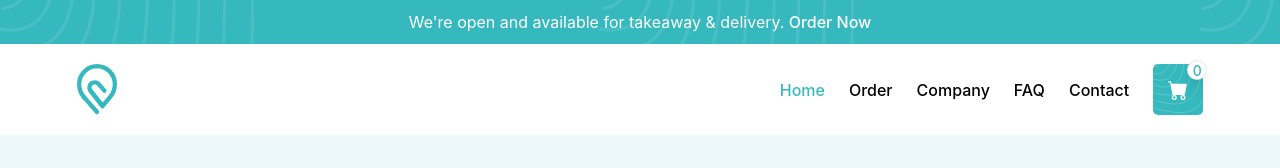
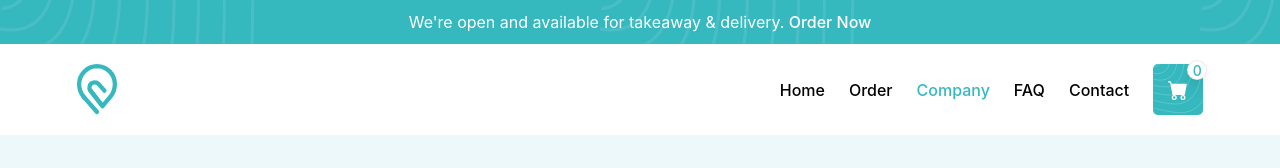
Before and after one commit to RameshBlue/restaurant-website, a React (Create React App) app: page /company in a window 1280 px wide. Shown: the top 168 px of the page. Built offline with nearby package versions, Linux system fonts and the light colour scheme.

Commit message:
link changes

```diff
--- a/src/App.jsx
+++ b/src/App.jsx
@@ -4,7 +4,7 @@ import { Link, Route, Router, Routes, useLocation } from "react-router-dom";
 import styled from "styled-components";
 import Footer from "./components/Footer";
 import Navbar from "./components/Navbar";
-import {NavbarContext} from "./context/NavbarContext";
+import { NavbarContext } from "./context/NavbarContext";
 import Company from "./pages/Company";
 import Contact from "./pages/Contact";
 import Faq from "./pages/Faq";
@@ -13,33 +13,31 @@ import Order from "./pages/Order";
 
 function App() {
 
-  const {setNavbarLinkIndex} = useContext(NavbarContext);
+  const { setNavbarLinkIndex } = useContext(NavbarContext);
 
   const location = useLocation();
 
-  useEffect(()=>{
+  useEffect(() => {
 
     document.documentElement.scrollTop = 0;
     document.body.scrollTop = 0;
 
-  },[location])
+  }, [location])
 
   return (
     <>
       <TopOrderMessage>
         We're open and available for takeaway & delivery.
-        <Link to="/order" className="order-link" onClick={()=>{
-          setNavbarLinkIndex(1);
-        }}>  Order Now</Link>
+        <Link to="/order" className="order-link">  Order Now</Link>
         <div></div>
       </TopOrderMessage>
       <Navbar />
       <Routes>
-        <Route path = '/' element = {<Home />} />
-        <Route path = '/order' element = {<Order />} />
-        <Route path = '/company' element = {<Company />} />
-        <Route path = '/faq' element = {<Faq />} />
-        <Route path = '/contact' element = {<Contact />} />
+        <Route path='/' element={<Home />} />
+        <Route path='/order' element={<Order />} />
+        <Route path='/company' element={<Company />} />
+        <Route path='/faq' element={<Faq />} />
+        <Route path='/contact' element={<Contact />} />
         {/* <Order /> */}
       </Routes>
       <Footer />
--- a/src/context/NavbarContext.jsx
+++ b/src/context/NavbarContext.jsx
@@ -11,10 +11,6 @@ function NavbarProvider({children}) {
     const [cartItems, SetCartItems] = useState([])
 
     useEffect(()=>{
-
-        if (localStorage.getItem('navLinkIndex')) {
-            SetNavbarLinkIndex(JSON.parse(localStorage.getItem('navLinkIndex')))
-        }
 
          if (localStorage.getItem('cartItems')) {
             SetCartItems(JSON.parse(localStorage.getItem('cartItems')))
--- a/src/pages/Company.jsx
+++ b/src/pages/Company.jsx
@@ -1,11 +1,20 @@
-import React from 'react'
+import React, { useEffect } from 'react'
 import { Flex, Center, Image, Heading, Text, SimpleGrid, Box } from '@chakra-ui/react'
 import { Button } from '../styles/Button'
 import { colors } from "../utils/Utils"
 
+import { useContext } from "react";
+import { NavbarContext } from "../context/NavbarContext";
+
 function Company() {
 
     const menuItemsCountArray = ["62", "139", "34", "57"]
+
+    const { setNavbarLinkIndex } = useContext(NavbarContext);
+
+    useEffect(()=>{
+        setNavbarLinkIndex(2);
+    },[])
 
     return (
         <>
--- a/src/pages/Contact.jsx
+++ b/src/pages/Contact.jsx
@@ -3,10 +3,10 @@ import React, { useEffect, useState } from 'react'
 import { Flex, Heading, Text, Image, Stack, InputGroup, InputLeftElement, Input, Center, Textarea, useToast } from "@chakra-ui/react"
 import { Button } from '../styles/Button'
 
-import { MdEmail } from 'react-icons/md'
 import { IoMdContact } from 'react-icons/io'
 
-import emailjs from 'emailjs-com';
+import { useContext } from "react";
+import { NavbarContext } from "../context/NavbarContext";
 
 function Contact() {
 
@@ -17,6 +17,12 @@ function Contact() {
 
     const toast = useToast();
 
+    const { setNavbarLinkIndex } = useContext(NavbarContext);
+
+    useEffect(()=>{
+        setNavbarLinkIndex(4);
+    },[])
+
     useEffect(()=>{
         if (name.length!==0 && message.length!==0) {
             setisFieldsFilled(true);
@@ -26,21 +32,6 @@ function Contact() {
     },[name, message])
 
     const SendEmail = (evt)=>{
-        // emailjs.send("service_g3plejg","template_8w4r2kd",{
-        //     from_name: name,
-        //     to_name: 'Chomp',
-        //     message: message
-        // },'FPN7tEdahc_qW-vjA').then((result)=>{
-        //     toast({
-        //         title:'Success',
-        //         description: 'Message sent',
-        //         status: 'success',
-        //         duration: 2000,
-        //         isClosable: true,
-        //     })
-        // },(err)=>{
-        //     console.log(err.text);
-        // })
         evt.preventDefault();
         window.location = `mailto:rameshkrishnan109@gmail.com?subject=Mail from ${name}&body=${message}`;
     }
--- a/src/pages/Faq.jsx
+++ b/src/pages/Faq.jsx
@@ -1,4 +1,4 @@
-import React from 'react'
+import React, {useEffect} from 'react'
 import {
     Flex, Center, Image, Heading, Text, SimpleGrid, Box, Accordion, AccordionItem, AccordionButton,
     AccordionPanel, AccordionIcon,
@@ -6,7 +6,16 @@ import {
 import { colors } from "../utils/Utils"
 import { motion } from 'framer-motion'
 
+import { useContext } from "react";
+import { NavbarContext } from "../context/NavbarContext";
+
 function Faq() {
+
+    const { setNavbarLinkIndex } = useContext(NavbarContext);
+
+    useEffect(()=>{
+        setNavbarLinkIndex(3);
+    },[])
 
     const AccordianData = ["Do you offer any vegan options?", "Do you offer any gluten free options?", "Can I clone these sections?", "Why is Webflow so amazing?", "Do we need to write a business plan?", "How can we get funding for our start up?"]
 
--- a/src/pages/Home.jsx
+++ b/src/pages/Home.jsx
@@ -1,4 +1,4 @@
-import React from 'react'
+import React, { useEffect } from 'react'
 import BrowseMenu from '../components/BrowseMenu'
 import ContactHome from '../components/ContactHome'
 import FaqHome from '../components/FaqHome'
@@ -7,8 +7,16 @@ import HeroBanner from '../components/HeroBanner'
 import HowItWorks from '../components/HowItWorks'
 import LearnAboutUsHome from '../components/LearnAboutUsHome'
 import OrderNowHome from '../components/OrderNowHome'
+import { useContext } from "react";
+import { NavbarContext } from "../context/NavbarContext";
 
 function Home() {
+
+    const { setNavbarLinkIndex } = useContext(NavbarContext);
+
+    useEffect(()=>{
+        setNavbarLinkIndex(0);
+    },[])
     return (
         <>
             <HeroBanner />
--- a/src/pages/Order.jsx
+++ b/src/pages/Order.jsx
@@ -1,9 +1,16 @@
-import React from 'react'
+import React, { useEffect } from 'react'
 import { Flex, Center, Image, Heading, Text, SimpleGrid } from '@chakra-ui/react'
 import { Button } from '../styles/Button'
 import BrowseMenu from '../components/BrowseMenu'
+import { useContext } from "react";
+import { NavbarContext } from "../context/NavbarContext";
 
 function Order() {
+    const { setNavbarLinkIndex } = useContext(NavbarContext);
+
+    useEffect(()=>{
+        setNavbarLinkIndex(1);
+    },[])
     return (
         <>
             <Center w='100%' h='400px' bgColor='#35b7be18'>
```
